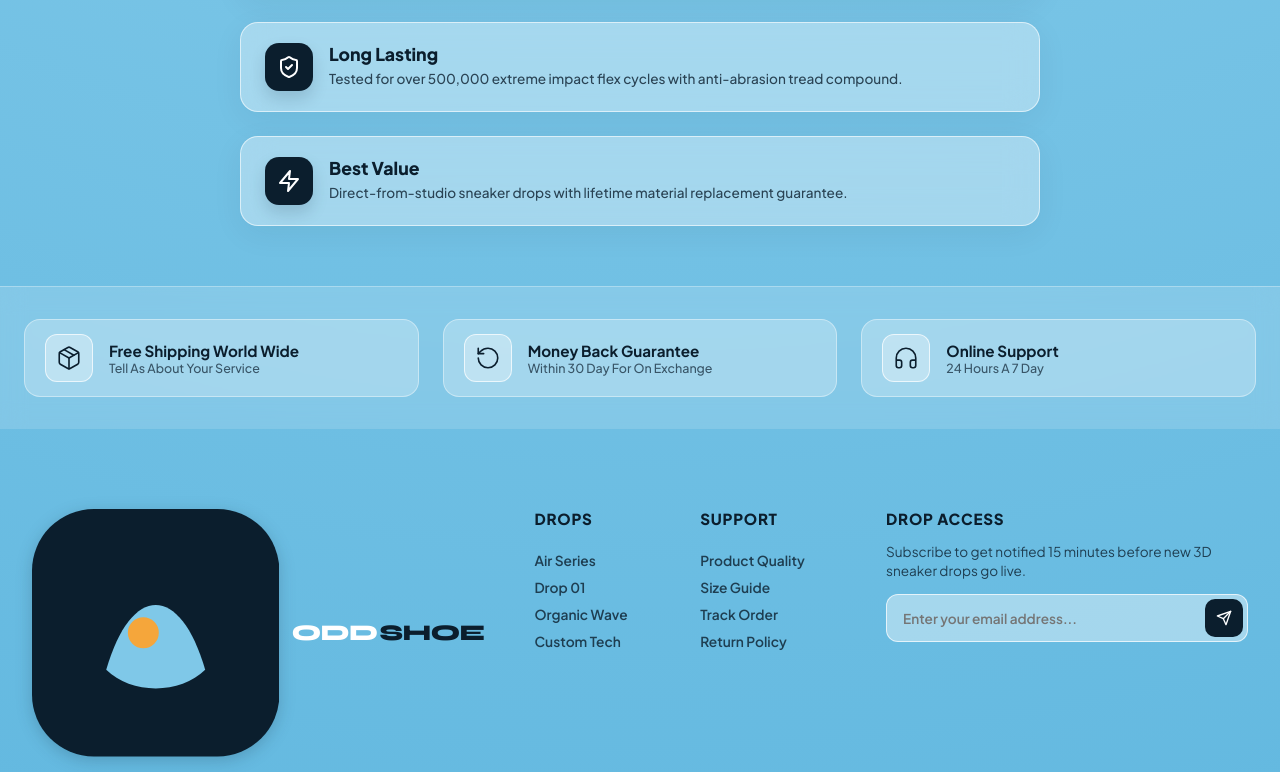
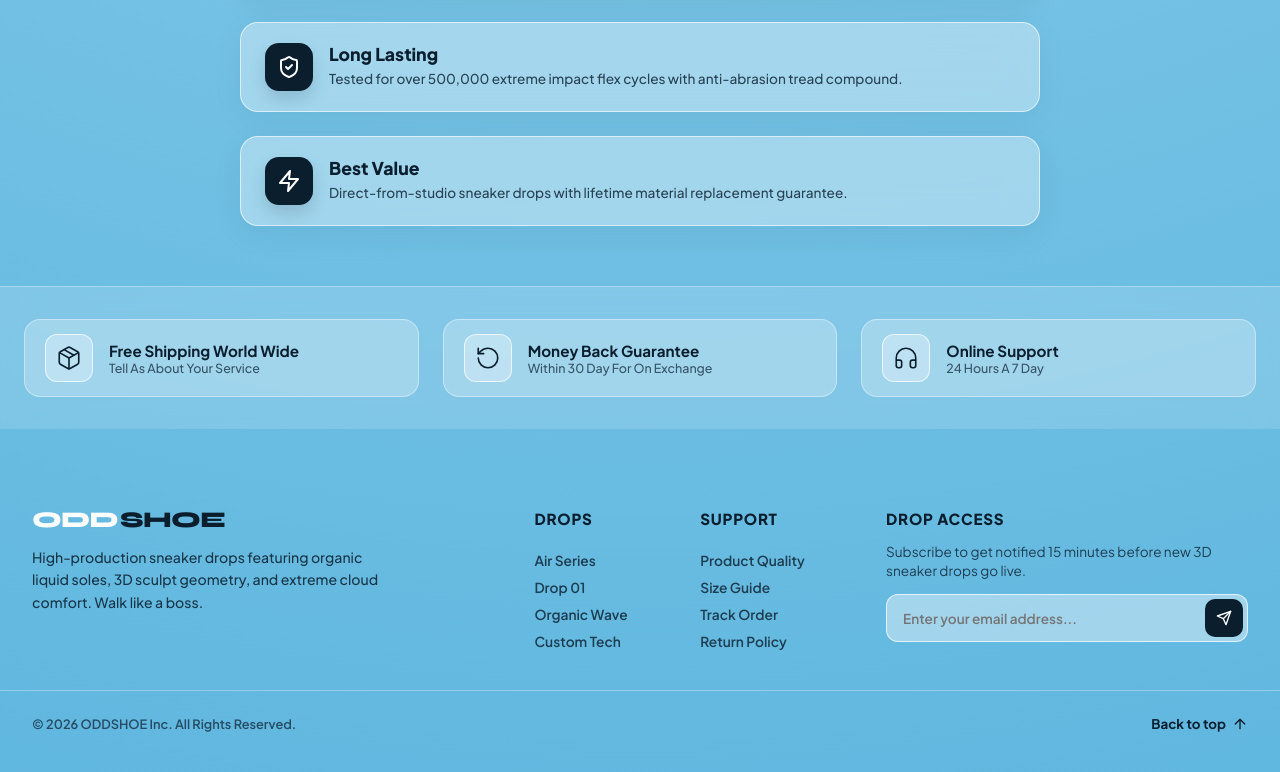
Before and after one commit to Goutamdhanani/odd-shoe, a React (Vite) app: page / in a window 1280 px wide. Shown: the part 2025-2797 px from the top of the page. Built offline with nearby package versions, Linux system fonts and the light colour scheme.

Commit message:
feat: remove brand SVG icon from footer brand column

```diff
--- a/src/components/Footer.tsx
+++ b/src/components/Footer.tsx
@@ -16,11 +16,6 @@ export const Footer: React.FC = () => {
       <div className="footer-inner">
         <div className="footer-brand-col">
           <div className="brand-lockup">
-            <svg viewBox="0 0 40 40" className="brand-icon">
-              <rect width="40" height="40" rx="10" fill="#0B1E2D" />
-              <path d="M12 26 C16 12, 24 12, 28 26 C24 30, 16 30, 12 26 Z" fill="#7FC8E8" />
-              <circle cx="18" cy="20" r="2.5" fill="#F5A63B" />
-            </svg>
             <span className="brand-wordmark">
               <span className="brand-odd">ODD</span>
               <span className="brand-shoe">SHOE</span>
```
